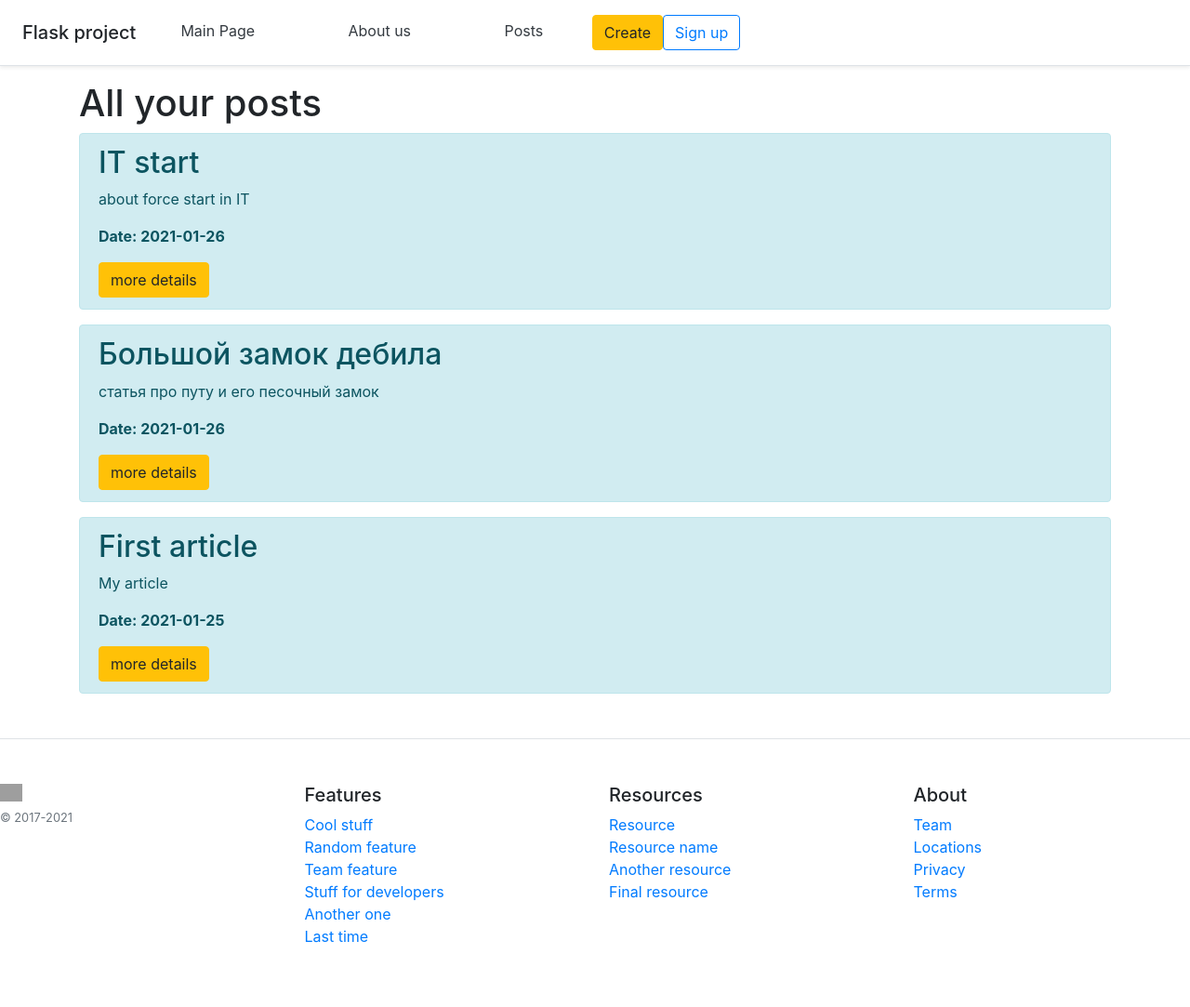
After one commit to Lex-23/Flask_app, a Flask app: page /posts in a window 1280 px wide. The commit adds this page. Shown: the whole page at 93% size. Run offline with Flask 2, Linux system fonts and the light colour scheme; data comes from the database, SQL or seed files in the repository; both versions use the stored data as it was after the commit; some libraries are stand-ins or nearby versions; grey boxes are pictures that could not be loaded.

Commit message:
add posts post_detail

```diff
--- a/app.py
+++ b/app.py
@@ -36,6 +36,24 @@ def about():
     return render_template('about.html')
 
 
+"""
+query - обращение к бд. order_by - сортировка при выводе.
+first - первый элемент из списка. all - все эл-ты списка
+"""
+
+
+@app.route('/posts')
+def posts():
+    articles = Article.query.order_by(Article.date.desc()).all()
+    return render_template('posts.html', articles=articles)
+
+
+@app.route('/posts/<int:id>')
+def post_detail(id):
+    article = Article.query.get(id)
+    return render_template('post_detail.html', article=article)
+
+
 @app.route('/create-article', methods=['POST', 'GET'])
 def create_article():
     if request.method == 'POST':
@@ -48,7 +66,7 @@ def create_article():
         try:
             db.session.add(article)
             db.session.commit()
-            return redirect('/')
+            return redirect('/posts')
         except:
             return "You have a miss"
     else:
--- a/templates/base.html
+++ b/templates/base.html
@@ -17,6 +17,7 @@
       <nav class="my-2 my-md-0 me-md-3">
         <a class="p-5 text-dark" href="/home">Main Page</a>
         <a class="p-5 text-dark" href="/about">About us</a>
+        <a class="p-5 text-dark" href="/posts">Posts</a>
         <a class="btn btn-warning" href="/create-article">Create</a>
       </nav>
       <a class="btn btn-outline-primary" href="#">Sign up</a>
--- /dev/null
+++ b/templates/posts.html
@@ -0,0 +1,20 @@
+{% extends 'base.html' %}
+
+{% block title %}
+All posts
+{% endblock %}
+
+{% block body %}
+    <div class="container">
+        <h1>All your posts</h1>
+
+        {% for el in articles %}
+        <div class="alert alert-info">
+            <h2>{{ el.title }}</h2>
+            <p>{{ el.intro }}</p>
+            <p><b>Date: {{ el.date.date() }}</b></p>
+            <a href="/posts/{{ el.id }}" class="btn btn-warning">more details</a>
+        </div>
+        {% endfor %}
+    </div>
+{% endblock %}
```
Also changed, not shown: templates/post_detail.html (added, +16 -0 lines), blog.db.
